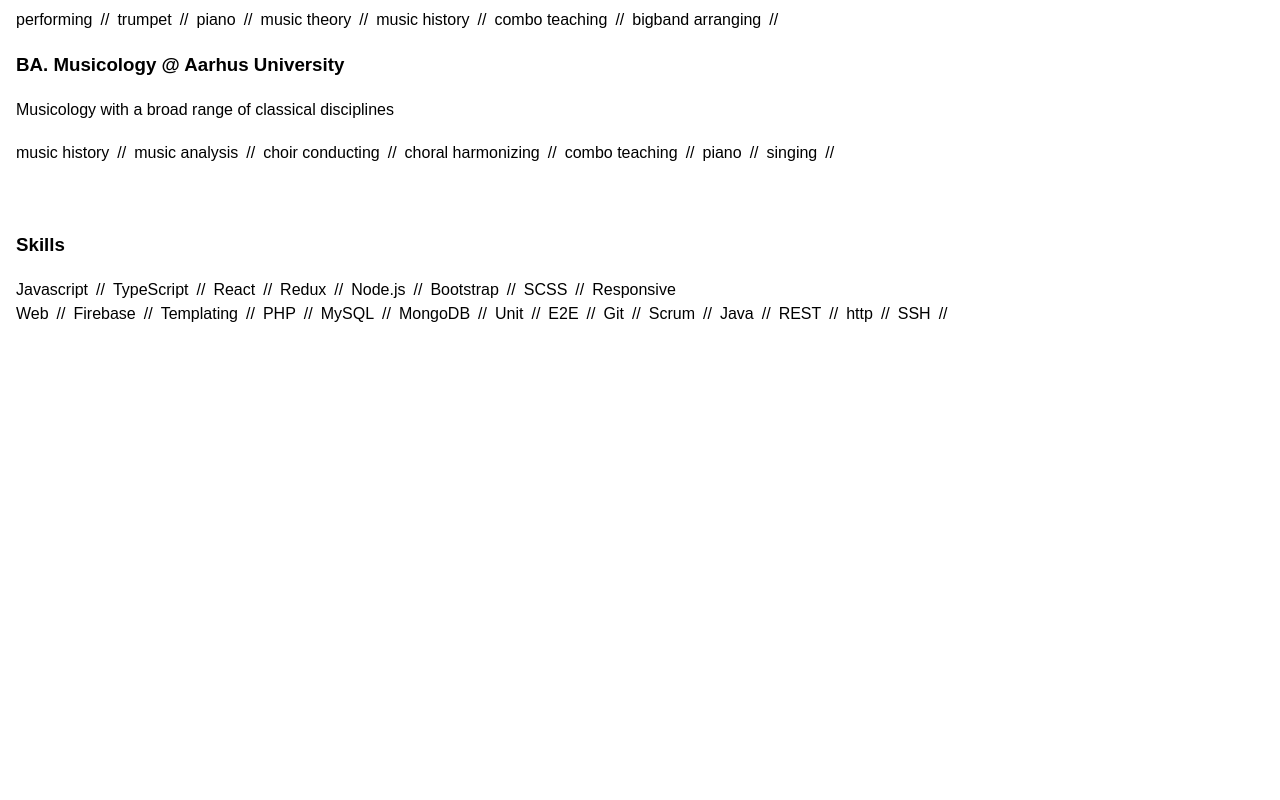
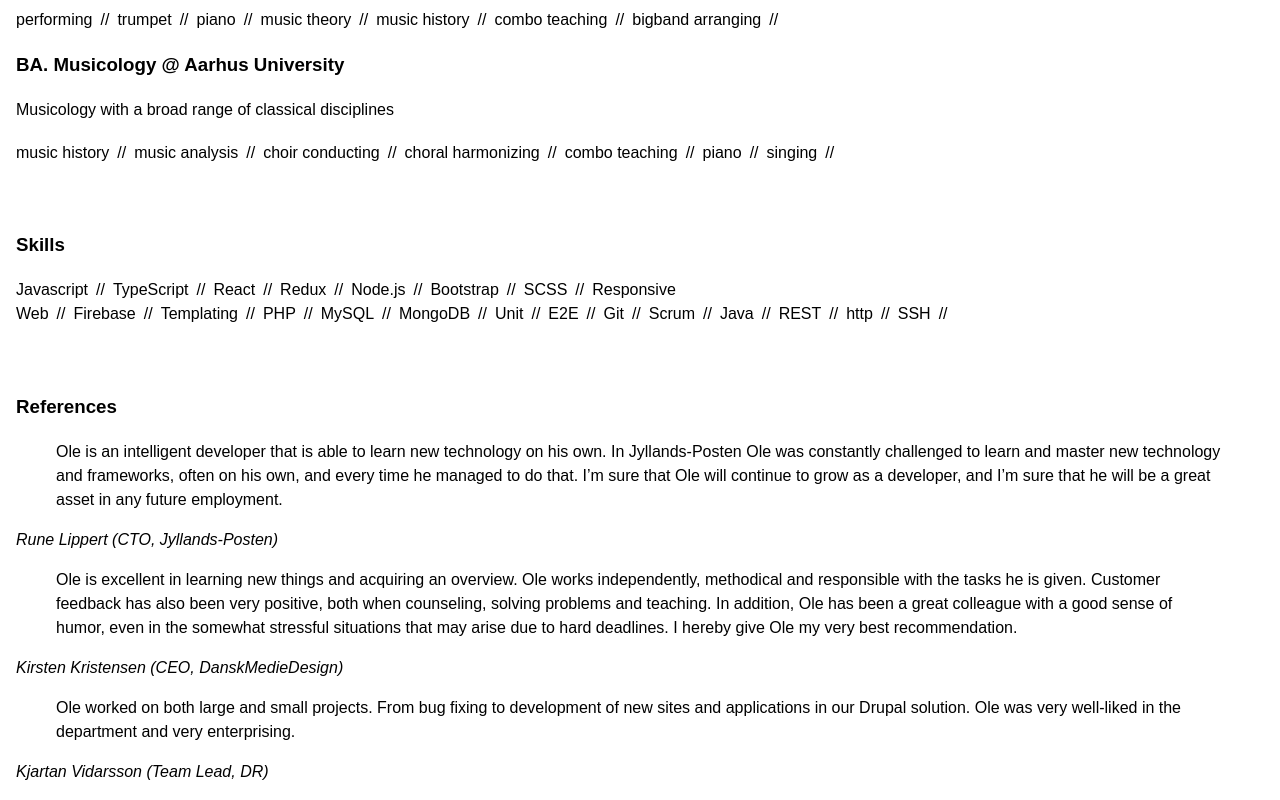
Before and after one commit to olefrank/olefrank.github.io, a React (Create React App) app: page / in a window 1280 px wide. Shown: the part 1604-2404 px from the top of the page. Before the commit the page ends 1962 px from the top, so only its background shows below. Built offline with nearby package versions, Linux system fonts and the light colour scheme.

Commit message:
References component

```diff
--- a/src/components/App/App.jsx
+++ b/src/components/App/App.jsx
@@ -6,9 +6,11 @@
 import Intro from 'components/Intro/Intro';
 import Keywords from 'components/Keywords/Keywords';
 import Experiences from 'components/Experiences/Experiences';
+import References from 'components/References/References';
 import experiences from 'data/experiences';
 import educations from 'data/educations';
 import skills from 'data/skills';
+import references from 'data/references';
 
 import './App.css';
 
@@ -25,6 +27,7 @@
 				<div className="App__keywords">
 					<Keywords title="Skills" data={skills} />
 				</div>
+				<References title="References" data={references} />
 			</div>
 		);
 	}
--- /dev/null
+++ b/src/components/References/References.jsx
@@ -0,0 +1,21 @@
+import React from 'react';
+import './References.css';
+
+const References = ({ title, data }) => {
+	console.log(data);
+	return (
+		<div className="References">
+			<h3>{title}</h3>
+			{data &&
+				data.map((ref, i) => (
+					<React.Fragment key={i}>
+						<blockquote>
+							<p>{ref.quote}</p>
+						</blockquote>
+						<cite>{ref.author}</cite>
+					</React.Fragment>
+				))}
+		</div>
+	);
+};
+export default References;
--- /dev/null
+++ b/src/components/References/References.scss
@@ -0,0 +1,5 @@
+@import '../../styling/utils.scss';
+
+.References {
+  @extend .page-padding;
+}
--- /dev/null
+++ b/src/data/references.js
@@ -0,0 +1,17 @@
+export default [
+	{
+		quote:
+			'Ole is an intelligent developer that is able to learn new technology on his own. In Jyllands-Posten Ole was constantly challenged to learn and master new technology and frameworks, often on his own, and every time he managed to do that. I’m sure that Ole will continue to grow as a developer, and I’m sure that he will be a great asset in any future employment.',
+		author: 'Rune Lippert (CTO, Jyllands-Posten)',
+	},
+	{
+		quote:
+			'Ole is excellent in learning new things and acquiring an overview. Ole works independently, methodical and responsible with the tasks he is given. Customer feedback has also been very positive, both when counseling, solving problems and teaching. In addition, Ole has been a great colleague with a good sense of humor, even in the somewhat stressful situations that may arise due to hard deadlines. I hereby give Ole my very best recommendation.',
+		author: 'Kirsten Kristensen (CEO, DanskMedieDesign)',
+	},
+	{
+		quote:
+			'Ole worked on both large and small projects. From bug fixing to development of new sites and applications in our Drupal solution. Ole was very well-liked in the department and very enterprising.',
+		author: 'Kjartan Vidarsson (Team Lead, DR)',
+	},
+];
```
